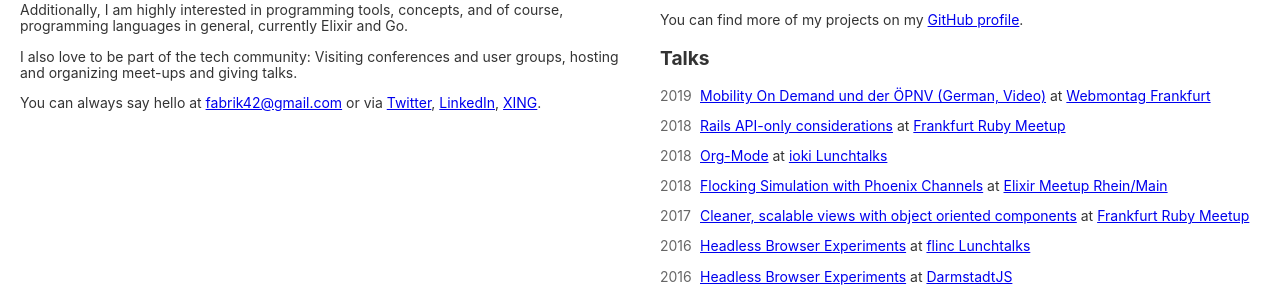
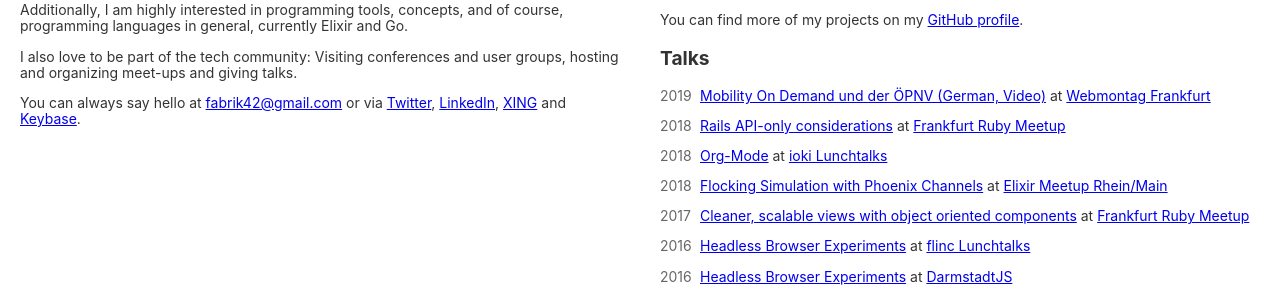
Before and after one commit to fabrik42/fabrik42.github.com, a Jekyll site: the page built from index.html, in a window 1280 px wide. Shown: the part 319-606 px from the top of the page. Built offline with Jekyll 4.4.1, drawn with Linux system fonts in a browser that asks for light colours.

Commit message:
Add keybase to links

```diff
--- a/index.html
+++ b/index.html
@@ -45,7 +45,9 @@
       <a href="mailto:{{site.email}}">{{site.email}}</a> or via
       <a href="https://twitter.com/fabrik42">Twitter</a>,
       <a href="https://www.linkedin.com/in/christian-baeuerlein">LinkedIn</a>,
-      <a href="https://www.xing.com/profile/Christian_Baeuerlein3">XING</a>.
+      <a href="https://www.xing.com/profile/Christian_Baeuerlein3">XING</a>
+      and
+      <a href="https://keybase.io/fabrik42">Keybase</a>.
     </p>
   </div>
 
```
